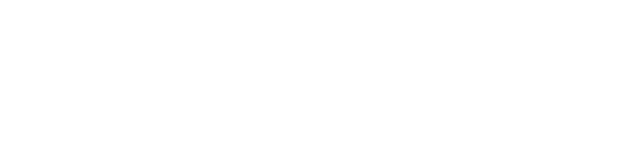
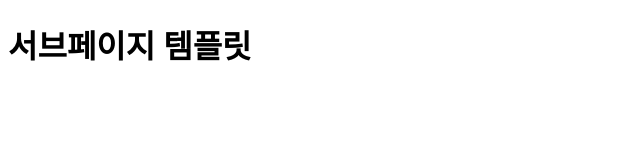
Before and after one commit to ctware2024/blog_proj, a plain HTML site: page sub.html in a window 1280 px wide. Shown: the whole page, without its empty margins (0-640 px from the left). Drawn offline with Linux system fonts and the light colour scheme.

Commit message:
sub page edit by son

```diff
--- a/sub.html
+++ b/sub.html
@@ -6,6 +6,6 @@
     <title>sub page</title>
 </head>
 <body>
-
+    <h1>서브페이지 템플릿</h1>
 </body>
 </html>
```
